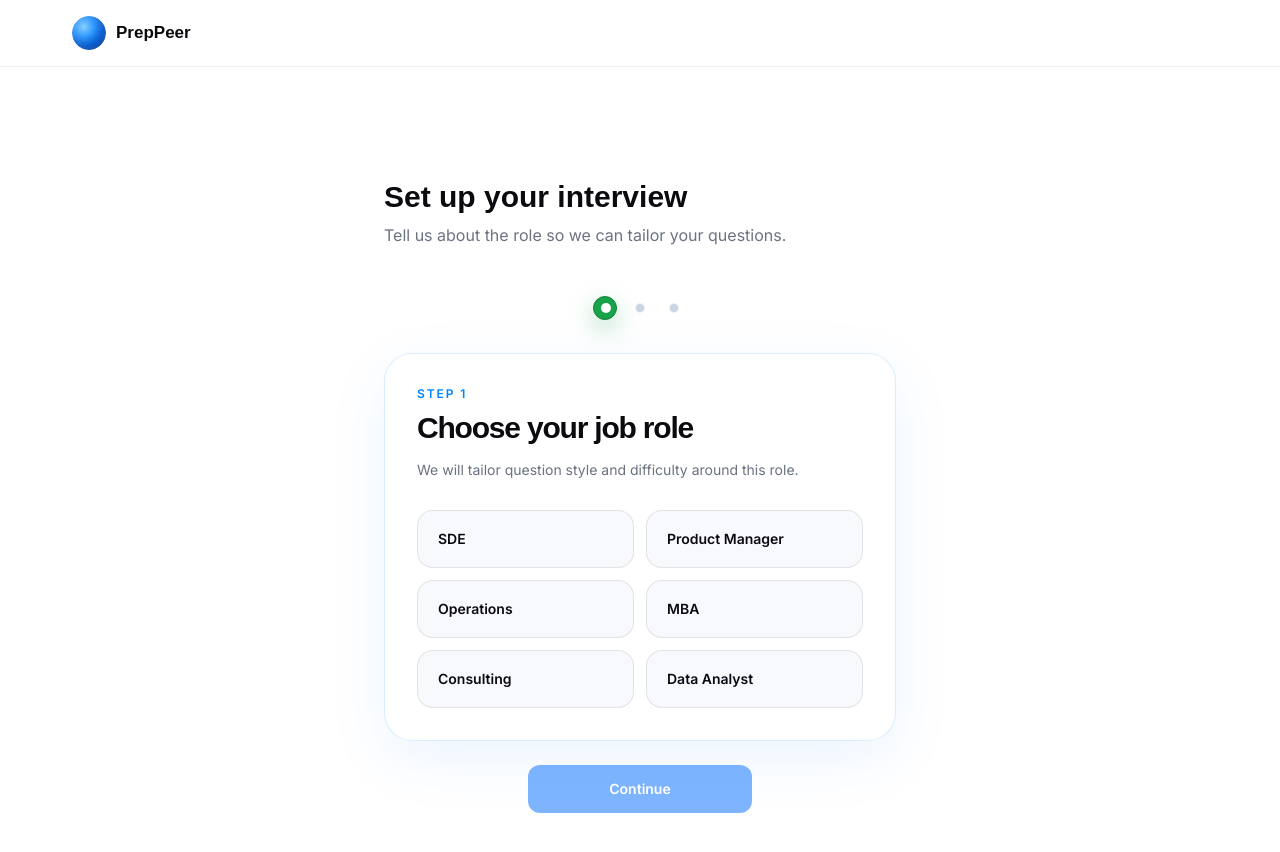
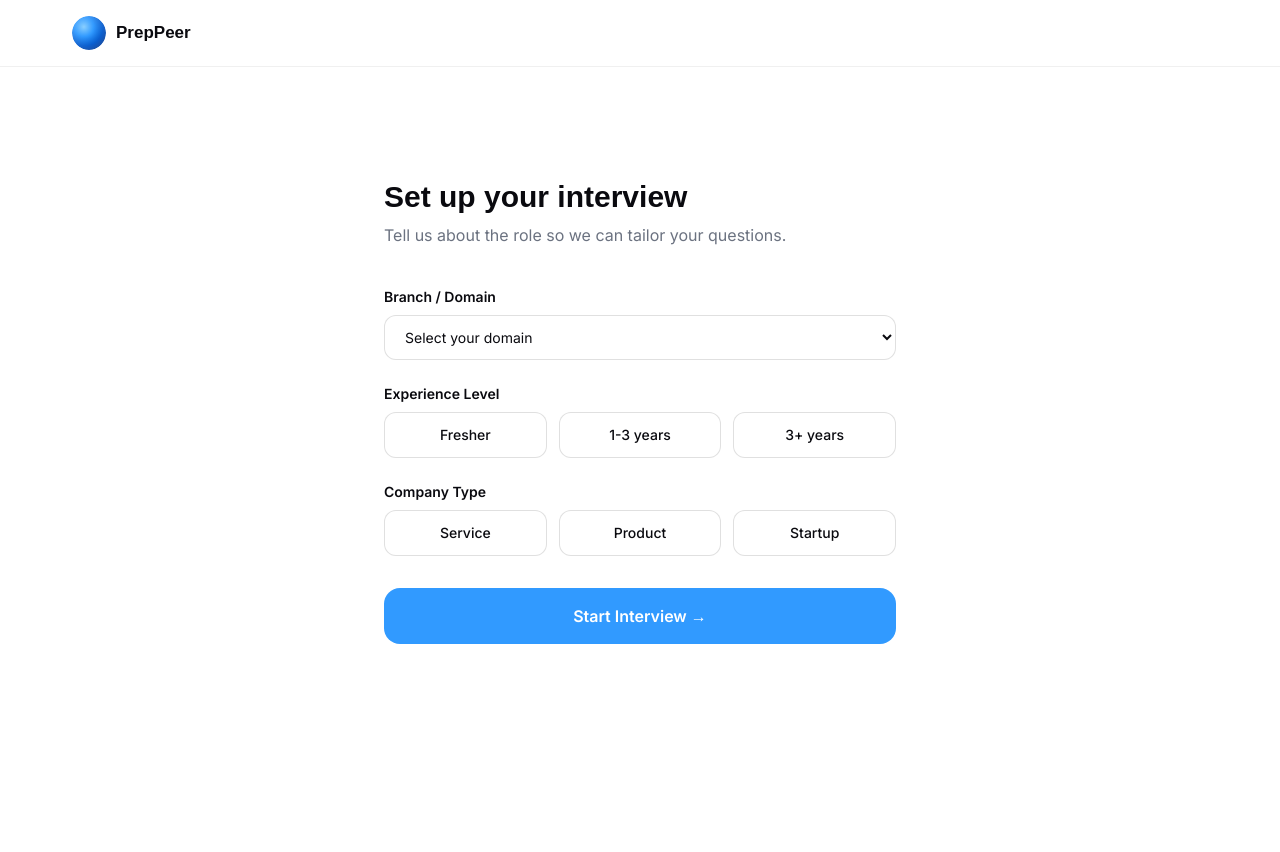
Before and after one commit to Rajat77a/PrepPeer, a Next.js app: page /interview in a window 1280 px wide. Shown: the top 852 px of the page. After the commit the page ends 800 px from the top, so only its background shows below. Built offline with nearby package versions, Linux system fonts and the light colour scheme; a web font is replaced by a local one.

Commit message:
Update page.tsx

```diff
--- a/app/interview/page.tsx
+++ b/app/interview/page.tsx
@@ -6,7 +6,6 @@ import { Navbar } from "@/components/ui/Navbar";
 import { QuestionCard } from "@/components/interview/QuestionCard";
 import { FeedbackPanel } from "@/components/interview/FeedbackPanel";
 import { TabSwitchWarning } from "@/components/interview/TabSwitchWarning";
-import ProfileStepper from "@/components/ProfileStepper";
 import { useAntiCheat } from "@/hooks/useAntiCheat";
 import { MOCK_FEEDBACK } from "@/lib/mockData";
 import { Clock, ShieldCheck } from "lucide-react";
@@ -79,19 +78,18 @@ export default function InterviewPage() {
     }
   }, [shouldAutoSubmit, router, questionScores, feedback]);
 
-  const handleStart = async (profileSetup = setup) => {
-    if (!profileSetup.domain || !profileSetup.experience || !profileSetup.companyType) {
+  const handleStart = async () => {
+    if (!setup.domain || !setup.experience || !setup.companyType) {
       setError("Please fill in all fields.");
       return;
     }
-    setSetup(profileSetup);
     setError("");
     setLoading(true);
     try {
       const res = await fetch("/api/generate-questions", {
         method: "POST",
         headers: { "Content-Type": "application/json" },
-        body: JSON.stringify(profileSetup),
+        body: JSON.stringify(setup),
       });
       const data = await res.json();
       if (data.questions) {
@@ -192,27 +190,82 @@ export default function InterviewPage() {
             Tell us about the role so we can tailor your questions.
           </p>
 
-          <ProfileStepper
-            onComplete={(data) => {
-              console.log(data);
-              handleStart({
-                domain: data.jobRole,
-                experience: data.experienceLevel,
-                companyType: data.companyType,
-              });
-            }}
-          />
+          <div className="flex flex-col gap-6">
+            <div>
+              <label className="font-inter font-semibold text-sm text-text mb-2 block">
+                Branch / Domain
+              </label>
+              <select
+                className="w-full border border-[rgba(0,0,0,0.12)] rounded-xl px-4 py-3 font-inter text-sm text-text bg-white focus:outline-none focus:ring-2 focus:ring-[#319AFF]"
+                value={setup.domain}
+                onChange={(e) => setSetup({ ...setup, domain: e.target.value })}
+              >
+                <option value="">Select your domain</option>
+                <option value="Software Engineering (SDE)">Software Engineering (SDE)</option>
+                <option value="Data Science / ML">Data Science / ML</option>
+                <option value="Product Management">Product Management</option>
+                <option value="Frontend Development">Frontend Development</option>
+                <option value="Backend Development">Backend Development</option>
+                <option value="DevOps / Cloud">DevOps / Cloud</option>
+                <option value="Business Analyst">Business Analyst</option>
+                <option value="UI/UX Design">UI/UX Design</option>
+              </select>
+            </div>
 
-          {loading && (
-            <p className="mt-5 text-center font-inter text-sm font-semibold text-[#0084FF]">
-              Generating questions...
-            </p>
-          )}
+            <div>
+              <label className="font-inter font-semibold text-sm text-text mb-2 block">
+                Experience Level
+              </label>
+              <div className="grid grid-cols-3 gap-3">
+                {["Fresher", "1-3 years", "3+ years"].map((lvl) => (
+                  <button
+                    key={lvl}
+                    onClick={() => setSetup({ ...setup, experience: lvl })}
+                    className={`py-3 rounded-xl border font-inter text-sm font-medium transition-all ${
+                      setup.experience === lvl
+                        ? "bg-[#319AFF] text-white border-[#319AFF]"
+                        : "bg-white text-text border-[rgba(0,0,0,0.12)] hover:border-[#319AFF]"
+                    }`}
+                  >
+                    {lvl}
+                  </button>
+                ))}
+              </div>
+            </div>
 
-          {error && (
-            <p className="mt-5 text-center font-inter text-sm text-red-500">{error}</p>
-          )}
+            <div>
+              <label className="font-inter font-semibold text-sm text-text mb-2 block">
+                Company Type
+              </label>
+              <div className="grid grid-cols-3 gap-3">
+                {["Service", "Product", "Startup"].map((type) => (
+                  <button
+                    key={type}
+                    onClick={() => setSetup({ ...setup, companyType: type })}
+                    className={`py-3 rounded-xl border font-inter text-sm font-medium transition-all ${
+                      setup.companyType === type
+                        ? "bg-[#319AFF] text-white border-[#319AFF]"
+                        : "bg-white text-text border-[rgba(0,0,0,0.12)] hover:border-[#319AFF]"
+                    }`}
+                  >
+                    {type}
+                  </button>
+                ))}
+              </div>
+            </div>
 
+            {error && (
+              <p className="font-inter text-sm text-red-500">{error}</p>
+            )}
+
+            <button
+              onClick={handleStart}
+              disabled={loading}
+              className="mt-2 w-full bg-[#319AFF] hover:bg-[#0057CC] disabled:opacity-60 text-white font-inter font-semibold text-base py-4 rounded-2xl transition-all"
+            >
+              {loading ? "Generating questions…" : "Start Interview →"}
+            </button>
+          </div>
         </div>
       </div>
     );
@@ -220,7 +273,12 @@ export default function InterviewPage() {
 
   // ── Interview / Feedback screen ───────────────────────────────
   return (
-    <div className="min-h-screen bg-white">
+    <div
+      className="min-h-screen bg-white"
+      onContextMenu={(e) => e.preventDefault()}
+      onCopy={(e) => e.preventDefault()}
+      onCut={(e) => e.preventDefault()}
+    >
       <TabSwitchWarning
         strikeCount={strikeCount}
         onDismiss={dismissWarning}
```
